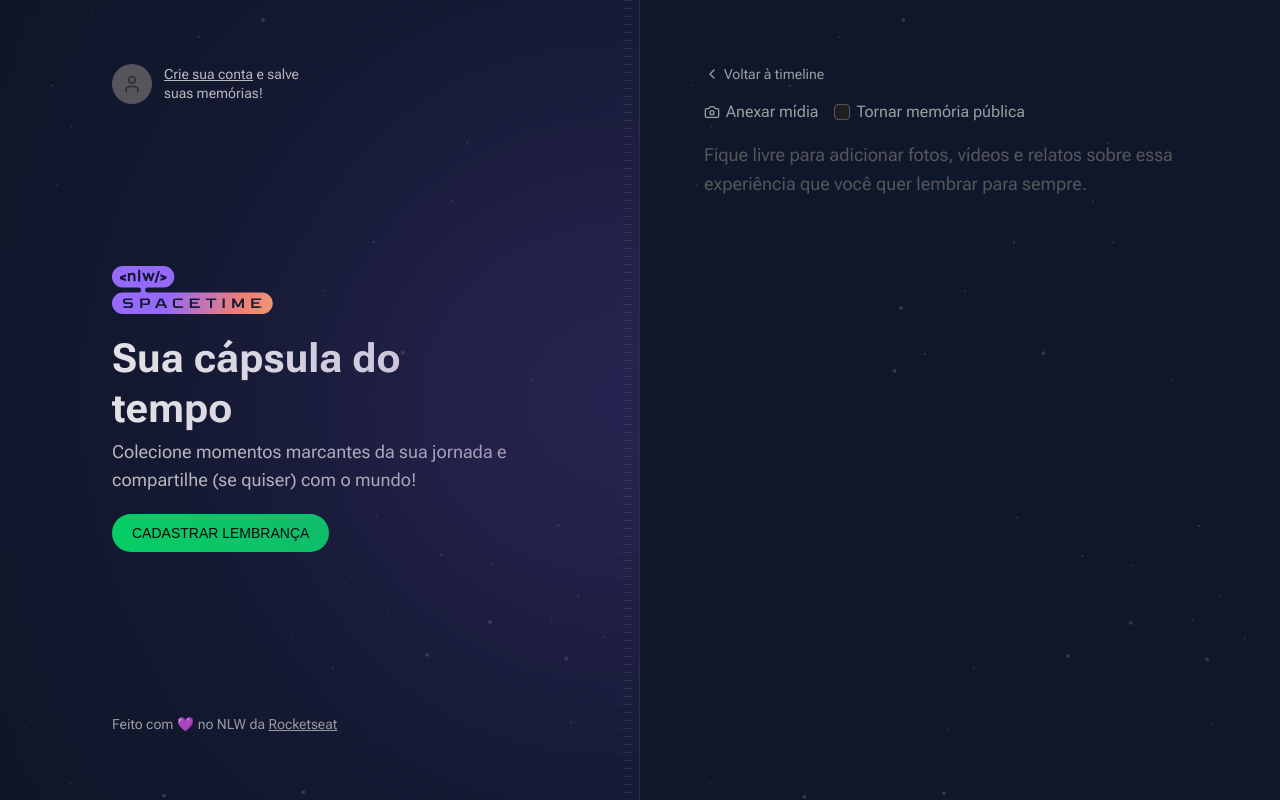
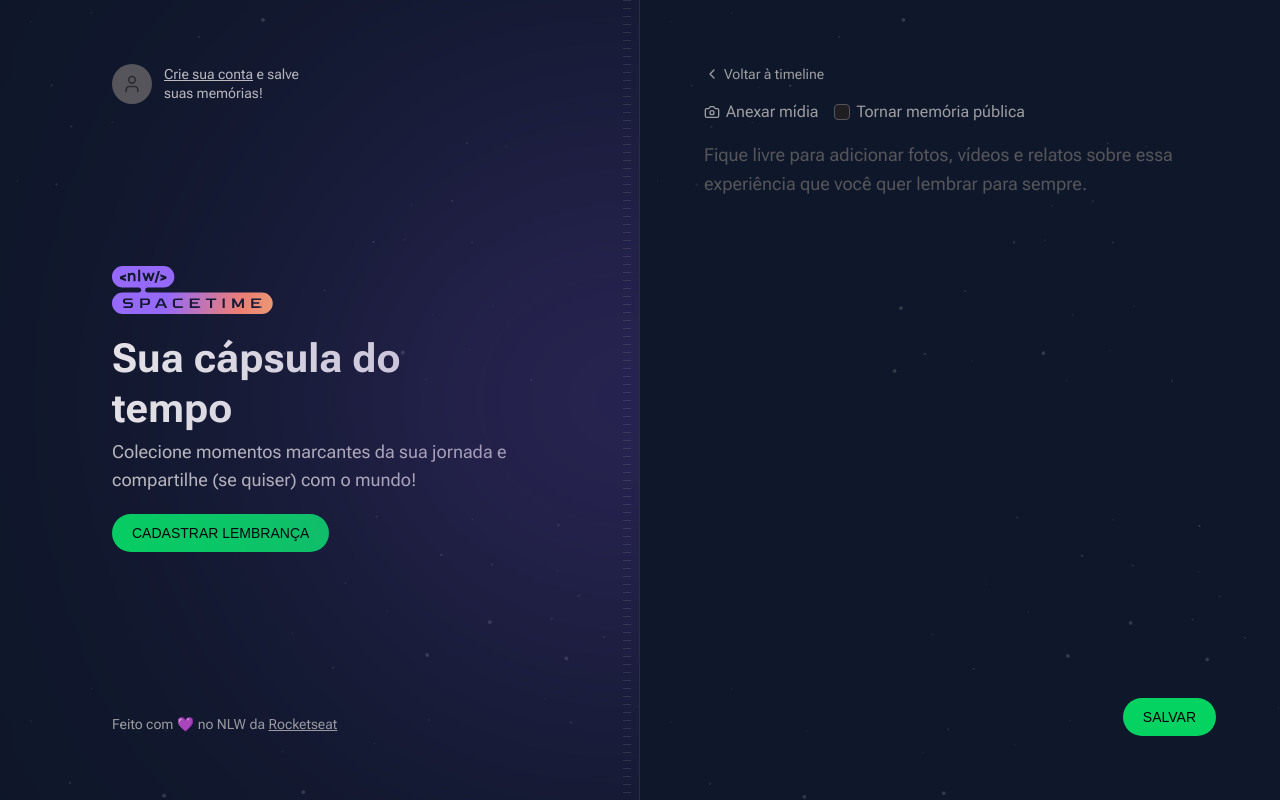
Before and after one commit to CaioVinicius7/nlw-spacetime-frontend, a Next.js app: page /memories/new in a window 1280 px wide. Built offline with nearby package versions, Linux system fonts and the light colour scheme; no server answers; a web font is replaced by a local one.

Commit message:
feat: :lipstick: Componente NewMemoryForm

```diff
--- a/src/app/memories/new/page.tsx
+++ b/src/app/memories/new/page.tsx
@@ -1,7 +1,7 @@
-import { Camera, ChevronLeft } from "lucide-react";
 import Link from "next/link";
+import { ChevronLeft } from "lucide-react";
 
-import { MediaPicker } from "@root/components/MediaPicker";
+import { NewMemoryForm } from "@root/components/NewMemoryForm";
 
 export default async function NewMemory() {
   return (
@@ -14,39 +14,7 @@ export default async function NewMemory() {
         Voltar à timeline
       </Link>
 
-      <form className="flex flex-1 flex-col gap-2">
-        <div className="flex items-center gap-4">
-          <label
-            htmlFor="media"
-            className="flex cursor-pointer items-center gap-1.5 text-gray-200 hover:text-gray-100"
-          >
-            <Camera className="h-4 w-4" />
-            Anexar mídia
-          </label>
-
-          <label
-            htmlFor="isPublic"
-            className="flex cursor-pointer items-center gap-1.5 text-gray-200 hover:text-gray-100"
-          >
-            <input
-              type="checkbox"
-              name="isPublic"
-              id="isPublic"
-              className="h4 w-4 cursor-pointer rounded border-gray-400 bg-gray-700 text-purple-500"
-            />
-            Tornar memória pública
-          </label>
-        </div>
-
-        <MediaPicker />
-
-        <textarea
-          name="content"
-          spellCheck={false}
-          placeholder="Fique livre para adicionar fotos, vídeos e relatos sobre essa experiência que você quer lembrar para sempre."
-          className=" w-full flex-1 resize-none rounded border-0 bg-transparent p-0 text-lg leading-relaxed text-gray-100 placeholder:text-gray-400 focus:ring-0"
-        />
-      </form>
+      <NewMemoryForm />
     </section>
   );
 }
--- a/src/components/MediaPicker.tsx
+++ b/src/components/MediaPicker.tsx
@@ -21,6 +21,7 @@ export function MediaPicker() {
     <>
       <input
         type="file"
+        name="coverUrl"
         id="media"
         accept="image/*"
         onChange={onFileSelected}
--- /dev/null
+++ b/src/components/NewMemoryForm.tsx
@@ -0,0 +1,48 @@
+import { Camera } from "lucide-react";
+
+import { MediaPicker } from "./MediaPicker";
+
+export function NewMemoryForm() {
+  return (
+    <form className="flex flex-1 flex-col gap-2">
+      <div className="flex items-center gap-4">
+        <label
+          htmlFor="media"
+          className="flex cursor-pointer items-center gap-1.5 text-gray-200 hover:text-gray-100"
+        >
+          <Camera className="h-4 w-4" />
+          Anexar mídia
+        </label>
+
+        <label
+          htmlFor="isPublic"
+          className="flex cursor-pointer items-center gap-1.5 text-gray-200 hover:text-gray-100"
+        >
+          <input
+            type="checkbox"
+            name="isPublic"
+            id="isPublic"
+            className="h4 w-4 cursor-pointer rounded border-gray-400 bg-gray-700 text-purple-500"
+          />
+          Tornar memória pública
+        </label>
+      </div>
+
+      <MediaPicker />
+
+      <textarea
+        name="content"
+        spellCheck={false}
+        placeholder="Fique livre para adicionar fotos, vídeos e relatos sobre essa experiência que você quer lembrar para sempre."
+        className=" w-full flex-1 resize-none rounded border-0 bg-transparent p-0 text-lg leading-relaxed text-gray-100 placeholder:text-gray-400 focus:ring-0"
+      />
+
+      <button
+        type="submit"
+        className="inline-block self-end rounded-full bg-green-500 px-5 py-3 font-alt text-sm uppercase leading-none text-black hover:bg-green-600"
+      >
+        Salvar
+      </button>
+    </form>
+  );
+}
```
